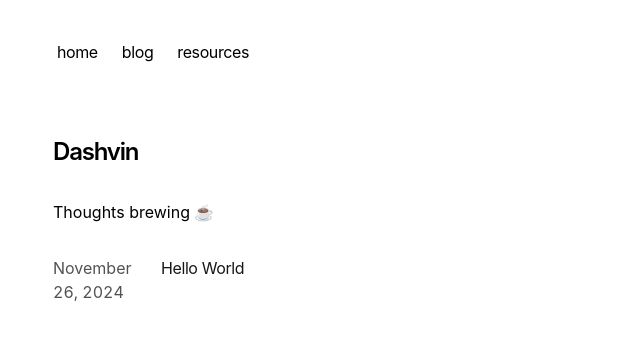
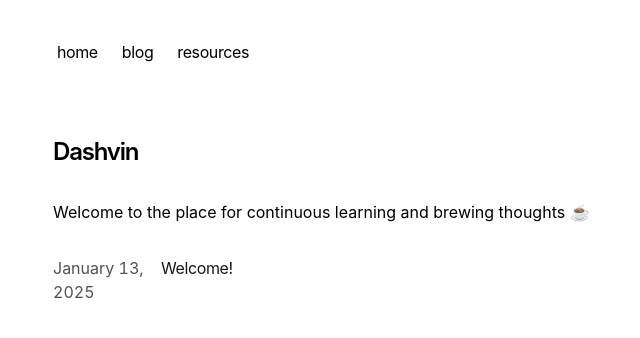
Before and after one commit to dashvinsingh/dashvinsingh.github.io, a Next.js app: page / in a window 1280 px wide. Shown: the top 338 px of the page, without its empty margins (299-939 px from the left). Built offline with nearby package versions, Linux system fonts and the light colour scheme.

Commit message:
posted an updated welcome page

```diff
--- a/app/blog/posts/HelloWorld.mdx
+++ b/app/blog/posts/HelloWorld.mdx
@@ -1,8 +1,12 @@
 ---
-title: 'Hello World'
-publishedAt: '2024-11-26'
+title: 'Welcome!'
+publishedAt: '2025-01-13'
 summary: 'An introduction blog post'
 published: true
 ---
 
-Hi. You've made it to this page.
+Hello and welcome to this blog, a place where you'll find snapshotted instances of interesting rabbit holes.
+
+Here, you'll find me diving into concepts from software engineering, entrepreneurship, music, personal insights from the books I read, and occasionally my attempt at understanding philosophy, nature, and the spiritual world around us. I'm also building a collection of great resources for learning so give the [resources](https://blog.dashvin.com/resources) page a look.
+
+I'm all for amazing conversations so please don't hesitate to reach out to me with any thoughts or additional insights at hello[at]dashvin.com. We're all here to learn together :)
--- a/app/page.tsx
+++ b/app/page.tsx
@@ -7,7 +7,7 @@ export default function Page() {
         Dashvin
       </h1>
       <p className="mb-4">
-        {`Thoughts brewing ☕️`}
+        {`Welcome to the place for continuous learning and brewing thoughts ☕️`}
       </p>
       <div className="my-8">
         <BlogPosts />
--- a/app/resources/resources.mdx
+++ b/app/resources/resources.mdx
@@ -5,6 +5,9 @@ summary: 'List of resources I find on the internet'
 published: true
 ---
 
+## Books
+- [Joys of compounding - Gautam Baid](https://g.co/kgs/ZMrZjmA)
+
 ## AI
 - [Jan](https://jan.ai), a desktop app for managing local llms, spawning llm servers, chat with a local llm
 
```
Also changed, not shown: 1 other file (tests, documents, lock files or other folders).
